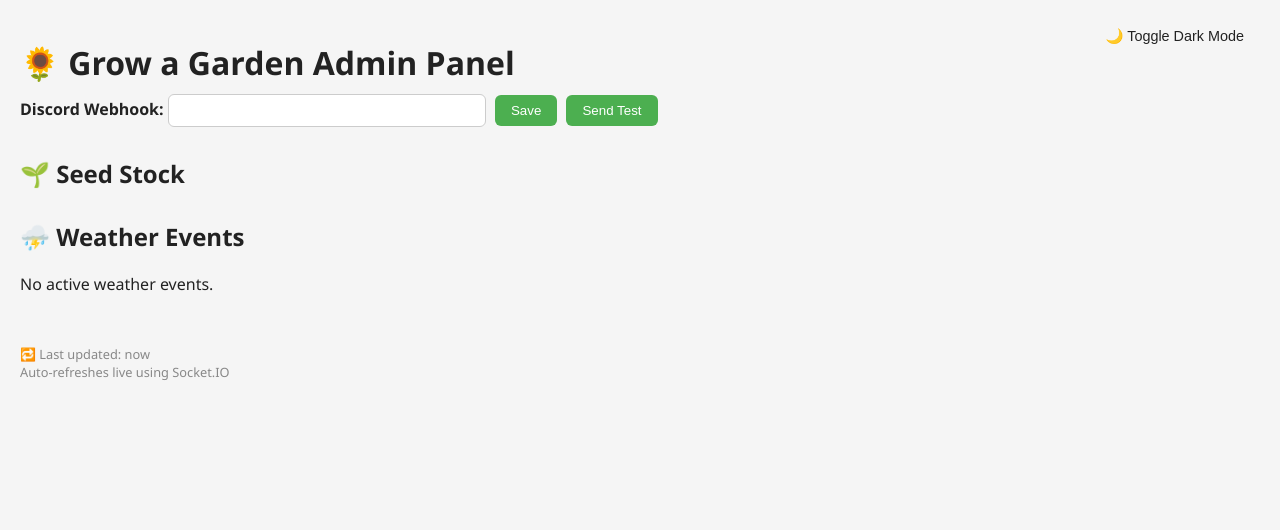
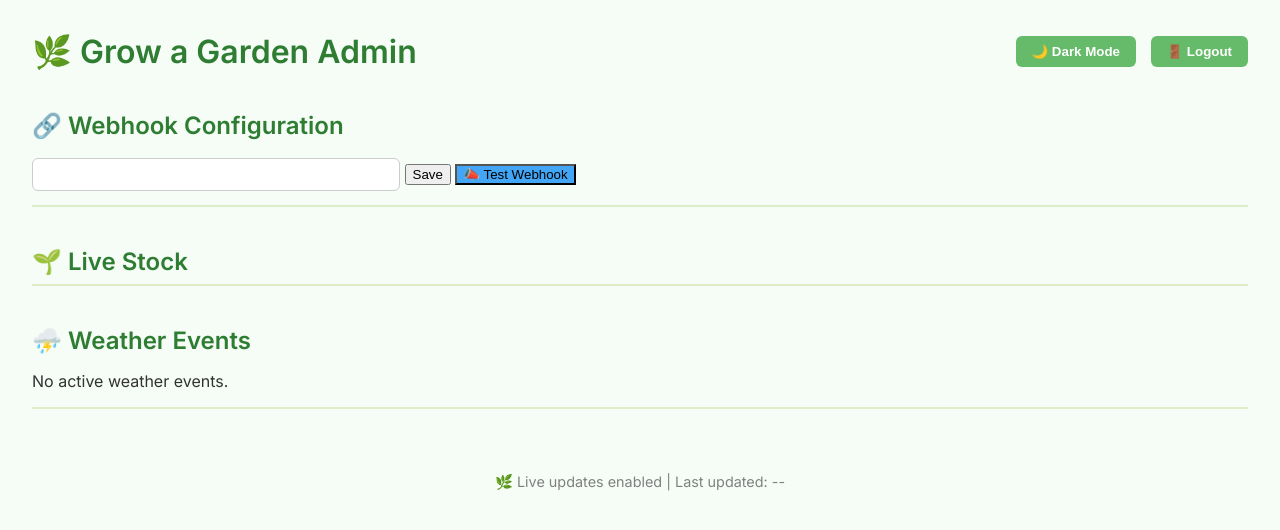
Before and after one commit to SeverelyMad/grow-garden-admin, a Flask app: template templates/index.html in a window 1280 px wide. Shown: the top 530 px of the page. Run offline with Flask 3, Linux system fonts and the light colour scheme; the template is opened without the code that fills it, so the values that code supplies are empty; some libraries are stand-ins or nearby versions.

Commit message:
Add logout button to admin panel

```diff
--- a/app.py
+++ b/app.py
@@ -1,159 +1,71 @@
-import os
-import json
-import threading
-import time
-from datetime import datetime
-from flask import Flask, render_template, request, redirect, session
-from flask_socketio import SocketIO
+from flask import Flask, render_template, jsonify
 import requests
 from bs4 import BeautifulSoup
-
-# Optional desktop features (only work locally)
-try:
-    from plyer import notification
-    import pygame
-    pygame.mixer.init()
-    def play_alert_sound():
-        pygame.mixer.music.load("correct-beep.wav")
-        pygame.mixer.music.play()
-except Exception:
-    def play_alert_sound():
-        pass
+import json
 
 app = Flask(__name__)
-app.secret_key = 'grow-garden-secret-key'
-socketio = SocketIO(app)
+CONFIG_FILE = "config.json"
+WEBHOOK_SENT_FILE = "sent_log.json"
 
-CONFIG_PATH = "config.json"
+def read_config():
+    with open(CONFIG_FILE, "r") as f:
+        return json.load(f)
 
-# Load or initialize config
-def load_config():
-    if os.path.exists(CONFIG_PATH):
-        with open(CONFIG_PATH, "r") as f:
+def read_sent_log():
+    try:
+        with open(WEBHOOK_SENT_FILE, "r") as f:
             return json.load(f)
-    else:
-        return {"Webhook": ""}
+    except FileNotFoundError:
+        return {}
 
-def save_config(config):
-    with open(CONFIG_PATH, "w") as f:
-        json.dump(config, f, indent=2)
+def write_sent_log(data):
+    with open(WEBHOOK_SENT_FILE, "w") as f:
+        json.dump(data, f, indent=2)
 
-config = load_config()
-
-# Live data holders
-stock = {}
-weather = {"active": False, "event": ""}
-
-# Parse stock & weather from the site
 def fetch_stock():
-    try:
-        res = requests.get("https://gagstock.gleeze.com/grow-a-garden")
-        soup = BeautifulSoup(res.text, "html.parser")
+    html = requests.get("https://growagarden.gg/stocks").text
+    soup = BeautifulSoup(html, "html.parser")
+    stock = {}
+    for section in soup.select('.stock-section'):
+        title = section.h2.get_text(strip=True)
         items = {}
-        for li in soup.select("ul")[0].find_all("li"):
-            name, qty = li.text.rsplit(" – ", 1)
-            items[name.strip()] = qty.strip()
-        return {"SEEDS STOCK": items}
-    except Exception as e:
-        print("[Stock Fetch Error]", e)
-        return stock
+        for li in section.select('li'):
+            if 'x' in li.text:
+                name = li.span.text.strip()
+                qty = int(li.text.strip().split('x')[-1])
+                items[name] = qty
+        stock[title] = items
+    return stock
 
 def fetch_weather():
-    try:
-        res = requests.get("https://gagstock.gleeze.com/grow-a-garden")
-        if "Weather:" in res.text:
-            soup = BeautifulSoup(res.text, "html.parser")
-            text = soup.get_text()
-            weather_line = [line for line in text.splitlines() if "Weather:" in line]
-            if weather_line:
-                event = weather_line[0].split("Weather:")[1].strip()
-                return {"active": True, "event": event}
-        return {"active": False, "event": ""}
-    except Exception as e:
-        print("[Weather Fetch Error]", e)
-        return weather
+    html = requests.get("https://growagarden.gg/weather").text
+    soup = BeautifulSoup(html, "html.parser")
+    event_el = soup.select_one('.weather-event')
+    return {
+        "active": event_el is not None,
+        "event": event_el.get_text(strip=True) if event_el else None
+    }
 
-# Monitor for changes
-def monitor_changes():
-    global stock, weather
-    last_stock = {}
-    last_weather = {}
-
-    while True:
-        try:
-            new_stock = fetch_stock()
-            new_weather = fetch_weather()
-
-            if new_stock != last_stock:
-                for item, qty in new_stock.get("SEEDS STOCK", {}).items():
-                    old_qty = last_stock.get("SEEDS STOCK", {}).get(item)
-                    if old_qty and qty != old_qty:
-                        msg = f"🌱 {item} restocked! Now {qty}"
-                        send_discord_alert(msg)
-                        play_alert_sound()
-                stock = new_stock
-                last_stock = new_stock
-                socketio.emit("stock_update", stock)
-
-            if new_weather != last_weather:
-                weather = new_weather
-                last_weather = new_weather
-                if weather["active"]:
-                    send_discord_alert(f"⛈️ Weather Alert: {weather['event']}")
-                    notification.notify(
-                        title="Weather Alert",
-                        message=weather['event'],
-                        timeout=5
-                    )
-                socketio.emit("weather_update", weather)
-
-            socketio.emit("last_updated", {
-                "timestamp": datetime.now().strftime("%Y-%m-%d %H:%M:%S")
-            })
-
-        except Exception as e:
-            print("[Monitor Error]", e)
-
-        time.sleep(10)
-
-# Routes
-@app.route("/", methods=["GET", "POST"])
+@app.route("/")
 def index():
-    if not session.get("logged_in"):
-        return redirect("/login")
+    config = read_config()
+    stock = fetch_stock()
+    weather = fetch_weather()
     return render_template("index.html", config=config, stock=stock, weather=weather)
 
-@app.route("/login", methods=["GET", "POST"])
-def login():
-    if request.method == "POST":
-        if request.form.get("password") == "yourmomma":
-            session["logged_in"] = True
-            return redirect("/")
-    return render_template("login.html")
+@app.route("/api/data")
+def api_data():
+    return jsonify({
+        "stock": fetch_stock(),
+        "weather": fetch_weather()
+    })
 
-@app.route("/save_webhook", methods=["POST"])
-def save_webhook():
-    config["Webhook"] = request.form.get("webhook", "").strip()
-    save_config(config)
-    return redirect("/")
 
-@app.route("/send_test_webhook", methods=["POST"])
-def send_test_webhook():
-    send_discord_alert("✅ This is a test alert from Grow a Garden Admin Panel.")
-    return redirect("/")
+@app.route("/logout", methods=["POST"])
+def logout():
+    session.clear()
+    return redirect("/login")
 
-# Discord alert function
-def send_discord_alert(message):
-    if config.get("Webhook"):
-        try:
-            requests.post(config["Webhook"], json={"content": message})
-        except Exception as e:
-            print("[Discord Error]", e)
 
-# Background thread
-threading.Thread(target=monitor_changes, daemon=True).start()
-
-# 🚀 Start server with correct host/port for Render
 if __name__ == "__main__":
-    port = int(os.environ.get("PORT", 5000))
-    socketio.run(app, host="0.0.0.0", port=port)
+    app.run(port=5000)
--- a/templates/index.html
+++ b/templates/index.html
@@ -2,119 +2,235 @@
 <html lang="en">
 <head>
   <meta charset="UTF-8">
-  <title>Grow a Garden Admin Panel</title>
-  <meta name="viewport" content="width=device-width, initial-scale=1">
+  <title>🌿 Grow a Garden Admin Panel</title>
+  <script src="https://cdn.socket.io/4.7.2/socket.io.min.js"></script>
+  <link href="https://fonts.googleapis.com/css2?family=Inter:wght@400;600&display=swap" rel="stylesheet">
   <style>
+    :root {
+      --bg-light: #f5fdf6;
+      --bg-dark: #121212;
+      --text-light: #333;
+      --text-dark: #e0e0e0;
+      --primary: #66bb6a;
+      --accent: #2e7d32;
+      --card-bg-light: #ffffff;
+      --card-bg-dark: #1e1e1e;
+      --border-light: #dcedc8;
+      --border-dark: #2a2a2a;
+    }
     body {
-      font-family: 'Segoe UI', sans-serif;
-      background-color: #f5f5f5;
-      color: #222;
+      font-family: 'Inter', sans-serif;
+      background: var(--bg-light);
+      color: var(--text-light);
       margin: 0;
-      padding: 20px;
+      padding: 2rem;
       transition: background 0.3s, color 0.3s;
     }
-    .dark {
-      background-color: #121212;
-      color: #ddd;
+    body.dark {
+      background: var(--bg-dark);
+      color: var(--text-dark);
     }
-    h1 { font-size: 2em; margin-bottom: 10px; }
-    h2 { margin-top: 30px; }
-    .section { margin-bottom: 20px; }
-    ul { list-style: none; padding: 0; }
-    li { padding: 5px 0; }
-    .input-group { margin-bottom: 10px; }
-    input[type="text"] {
-      width: 300px;
-      padding: 8px;
-      border: 1px solid #ccc;
-      border-radius: 6px;
+    .header {
+      display: flex;
+      justify-content: space-between;
+      align-items: center;
     }
-    button {
-      padding: 8px 16px;
-      margin-left: 5px;
-      background-color: #4caf50;
+    h1 {
+      font-size: 2rem;
+      color: var(--accent);
+      margin: 0;
+    }
+    .controls button {
+      margin-left: 10px;
+      background: var(--primary);
+      color: #fff;
+      padding: 0.5rem 1rem;
       border: none;
       border-radius: 6px;
-      color: white;
       cursor: pointer;
+      font-weight: 600;
     }
-    button:hover { background-color: #45a049; }
-    .footer { font-size: 0.8em; margin-top: 50px; color: #888; }
-    .toggle-dark {
-      float: right;
-      cursor: pointer;
-      font-size: 0.9em;
-      background: none;
-      border: none;
-      color: inherit;
+    .controls button:hover {
+      background: #4caf50;
+    }
+    input[type="text"] {
+      padding: 0.5rem;
+      border-radius: 6px;
+      border: 1px solid #ccc;
+      width: 350px;
+      margin-top: 10px;
+    }
+    .section {
+      margin-top: 2.5rem;
+      border-bottom: 2px solid var(--border-light);
+    }
+    body.dark .section {
+      border-color: var(--border-dark);
+    }
+    h2 {
+      font-size: 1.5rem;
+      margin-bottom: 0.5rem;
+      color: var(--accent);
+    }
+    .stock-category {
+      margin-bottom: 2rem;
+    }
+    ul {
+      list-style: none;
+      padding-left: 0;
+    }
+    li {
+      background: var(--card-bg-light);
+      margin-bottom: 0.4rem;
+      padding: 0.5rem 1rem;
+      border-radius: 6px;
+      display: flex;
+      justify-content: space-between;
+      transition: background 0.3s;
+    }
+    body.dark li {
+      background: var(--card-bg-dark);
+    }
+    .footer {
+      margin-top: 4rem;
+      font-size: 0.9rem;
+      text-align: center;
+      color: gray;
+    }
+    #saveStatus, #testStatus {
+      font-size: 0.9rem;
+      margin-top: 5px;
     }
   </style>
 </head>
 <body>
-  <button class="toggle-dark" onclick="toggleDarkMode()">🌙 Toggle Dark Mode</button>
-  <h1>🌻 Grow a Garden Admin Panel</h1>
-
-  <div class="section">
-    <form action="/save_webhook" method="POST">
-      <div class="input-group">
-        <label><strong>Discord Webhook:</strong></label>
-        <input type="text" name="webhook" value="{{ config['Webhook'] }}">
-        <button type="submit">Save</button>
-        <button type="button" id="test-webhook-btn">Send Test</button>
+  <div class="header">
+    <h1>🌿 Grow a Garden Admin</h1>
+    <div class="controls">
+      <button onclick="toggleDarkMode()" id="darkToggle">🌙 Dark Mode</button>
+      <button onclick="location.href='/logout'">🚪 Logout</button>
     </div>
-    </form>
   </div>
 
   <div class="section">
-    <h2>🌱 Seed Stock</h2>
-    <ul id="seed-stock">
-      {% for seed, qty in stock.get('SEEDS STOCK', {}).items() %}
-        <li><strong>{{ seed }}</strong>: {{ qty }}</li>
+    <h2>🔗 Webhook Configuration</h2>
+    <input type="text" id="webhookInput" value="{{ config['Webhook'] }}">
+    <button onclick="saveWebhook()">Save</button>
+    <button onclick="sendTestWebhook()" style="background-color: #42a5f5;">📣 Test Webhook</button>
+    <p id="saveStatus"></p>
+    <p id="testStatus"></p>
+  </div>
+
+  <div class="section">
+    <h2>🌱 Live Stock</h2>
+    <div id="stock-sections">
+      {% for category, items in stock.items() %}
+        <div class="stock-category">
+          <h3>{{ category }}</h3>
+          <ul id="{{ category | lower | replace(' ', '-') }}-stock">
+            {% for item, qty in items.items() %}
+              <li><span class="item">{{ item }}</span> <strong class="qty">{{ qty }}</strong></li>
             {% endfor %}
           </ul>
+        </div>
+      {% endfor %}
+    </div>
   </div>
 
   <div class="section">
     <h2>⛈️ Weather Events</h2>
-    <p id="weather-status">
+    <div id="weather">
       {% if weather.active %}
-        <strong>Active:</strong> {{ weather.event }}
+        <p><strong>Active:</strong> {{ weather.event }}</p>
       {% else %}
-        No active weather events.
+        <p>No active weather events.</p>
       {% endif %}
-    </p>
+    </div>
   </div>
 
-  <p class="footer">🔁 Last updated: <span id="last-updated">now</span><br>Auto-refreshes live using Socket.IO</p>
+  <div class="footer">
+    🌿 Live updates enabled | Last updated: <span id="lastUpdated">--</span>
+  </div>
 
-  <script src="https://cdn.socket.io/4.3.2/socket.io.min.js"></script>
   <script>
     const socket = io();
 
-    socket.on("stock_update", data => {
-      const ul = document.getElementById("seed-stock");
-      ul.innerHTML = "";
-      const items = data["SEEDS STOCK"] || {};
-      for (const [name, qty] of Object.entries(items)) {
-        const li = document.createElement("li");
-        li.innerHTML = `<strong>${name}</strong>: ${qty}`;
+    socket.on('stock_update', function(data) {
+      const stockContainer = document.getElementById('stock-sections');
+      stockContainer.innerHTML = '';
+      for (const category in data) {
+        const section = document.createElement('div');
+        section.className = "stock-category";
+        section.innerHTML = `<h3>${category}</h3>`;
+        const ul = document.createElement('ul');
+        for (const item in data[category]) {
+          const qty = data[category][item];
+          const li = document.createElement('li');
+          li.innerHTML = `<span class="item">${item}</span> <strong class="qty">${qty}</strong>`;
           ul.appendChild(li);
+        }
+        section.appendChild(ul);
+        stockContainer.appendChild(section);
       }
     });
 
-    socket.on("weather_update", data => {
-      const weather = document.getElementById("weather-status");
+    socket.on('weather_update', function(data) {
+      const weatherDiv = document.getElementById('weather');
       if (data.active) {
-        weather.innerHTML = `<strong>Active:</strong> ${data.event}`;
+        weatherDiv.innerHTML = `<p><strong>Active:</strong> ${data.event}</p>`;
       } else {
-        weather.textContent = "No active weather events.";
+        weatherDiv.innerHTML = `<p>No active weather events.</p>`;
       }
     });
 
-    socket.on("last_updated", data => {
-      document.getElementById("last-updated").textContent = data.timestamp;
+    socket.on('last_updated', function(data) {
+      document.getElementById('lastUpdated').textContent = data.timestamp;
     });
 
+    function saveWebhook() {
+      const webhook = document.getElementById("webhookInput").value;
+      fetch("/save_webhook", {
+        method: "POST",
+        headers: { "Content-Type": "application/json" },
+        body: JSON.stringify({ webhook })
+      })
+      .then(res => res.json())
+      .then(data => {
+        document.getElementById("saveStatus").textContent = "✅ Webhook saved!";
+        setTimeout(() => document.getElementById("saveStatus").textContent = "", 3000);
+      });
+    }
+
+    function sendTestWebhook() {
+      const statusEl = document.getElementById("testStatus");
+      statusEl.textContent = "Sending test...";
+      fetch("/test_webhook", { method: "POST" })
+        .then(res => res.json())
+        .then(data => {
+          if (data.status === "ok") {
+            statusEl.textContent = "✅ Test webhook sent!";
+            statusEl.style.color = "green";
+          } else {
+            statusEl.textContent = "❌ Failed: " + data.message;
+            statusEl.style.color = "red";
+          }
+        })
+        .catch(err => {
+          statusEl.textContent = "❌ Error: " + err.message;
+          statusEl.style.color = "red";
+        });
+    }
+
+    function toggleDarkMode() {
+      const dark = document.body.classList.toggle('dark');
+      localStorage.setItem("darkMode", dark);
+      document.getElementById("darkToggle").textContent = dark ? "☀️ Light Mode" : "🌙 Dark Mode";
+    }
+
+    if (localStorage.getItem("darkMode") === "true") toggleDarkMode();
+  </script>
+
+<script>
   document.querySelector("#test-webhook-btn")?.addEventListener("click", () => {
     fetch("/send_test_webhook", { method: "POST" })
       .then(res => res.text())
@@ -131,10 +247,7 @@
         }
       });
   });
-
-    function toggleDarkMode() {
-      document.body.classList.toggle("dark");
-    }
 </script>
 </body>
+
 </html>
```
Also changed, not shown: 1 other file. Lines whose indentation alone changed are shown as unchanged.
